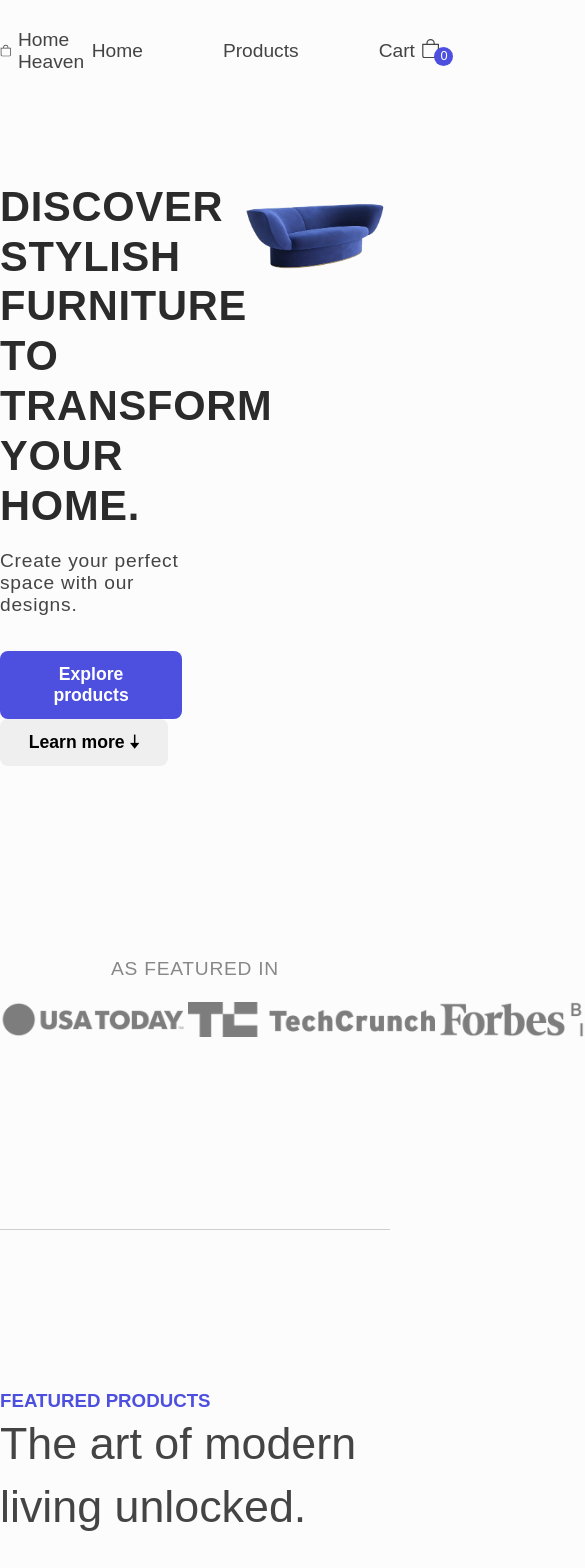
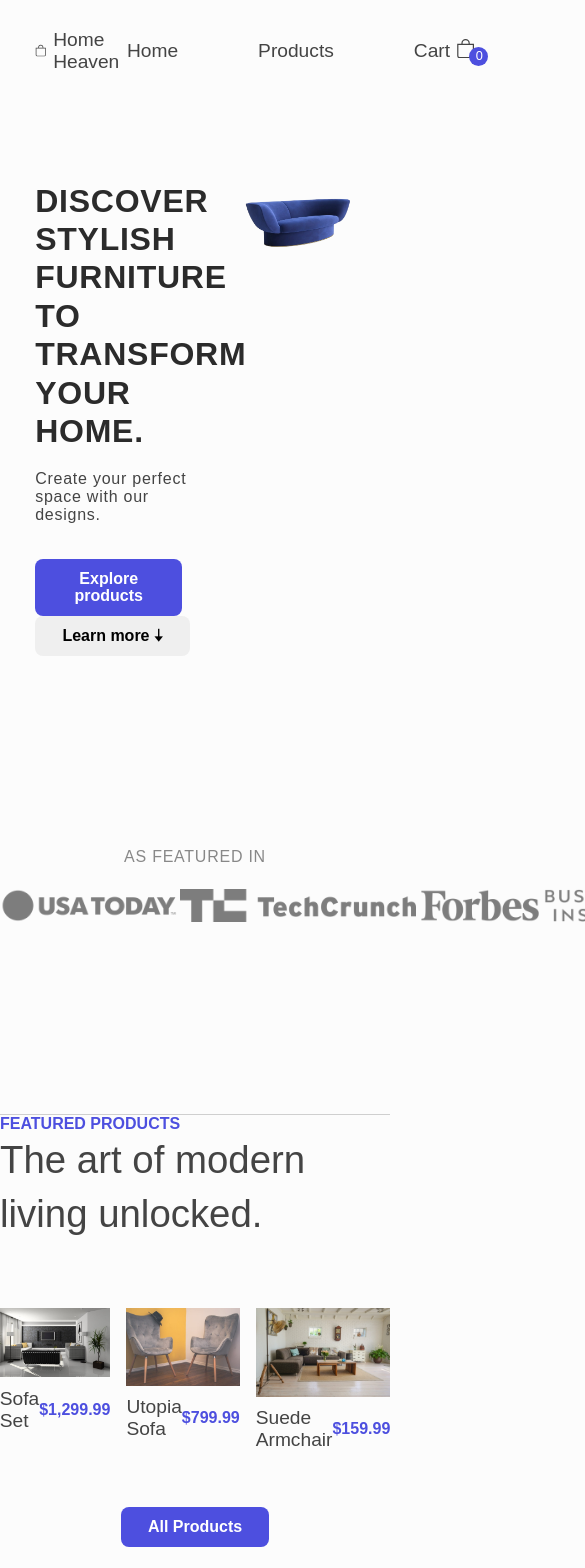
Before and after one commit to sasanedicbn/Home-Heaven-e-commerce, a React (Vite) app: page / in a window 390 px wide. Shown: the top 1568 px of the page, 585 px wide, since content can reach past the window. Built offline with nearby package versions, Linux system fonts and the light colour scheme.

Commit message:
Create responsive for 1220px

```diff
--- a/src/index.css
+++ b/src/index.css
@@ -263,3 +263,49 @@ color: var(--color-paragraph-primary);
 .hamburger{
   display: none;
 }
+
+/* TABLETS */
+@media (max-width: 1220px){
+  .section-header{
+    padding: 0 2.2rem;
+  }
+  .section-featured-products, .section-creeds,{
+   padding: 11.5rem 2.2rem;
+  }
+  .section-operations{
+    padding: 0 2.2rem;
+
+  }
+  nav{
+    padding: 1.8rem 2.2rem;
+  }
+  .header-title h1{
+    font-size: 2rem;
+  }
+  .header-paragraph{
+    font-size: 1rem;
+  }
+  .btn{
+   font-size: 1rem;
+   padding: .7rem 1.7rem;
+   line-height: 1.1;
+  }
+  .heading-featured{
+    font-size: 1rem;
+  }
+  .logos img{
+   height: 2.1rem;
+  }
+  .featured-header-title{
+    font-size: 1rem;
+  }
+  .featured-header-description, .header-description-creeds, .header-description-operations{
+    font-size: 2.4rem;
+  }
+  .creed-article-paragraph{
+    font-size: 1.1rem;
+  }
+  .section-featured-products{
+    margin-top: 0;
+   }
+}
```
